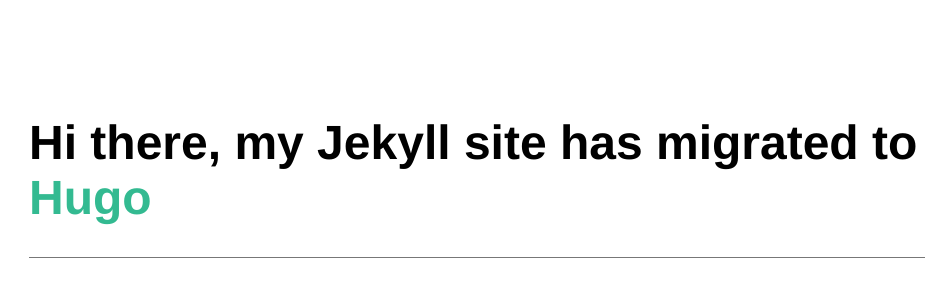
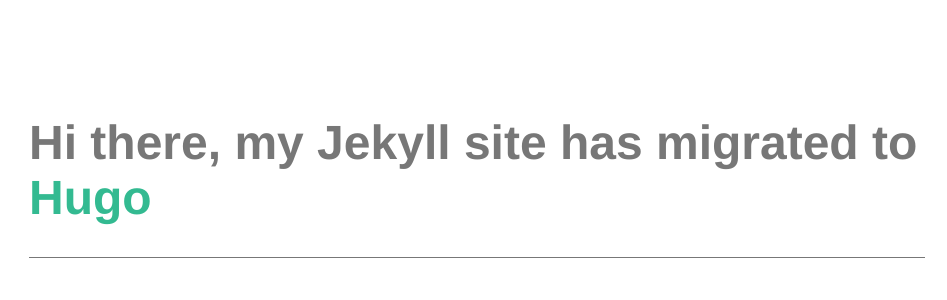
Before and after one commit to kevbarroga/kevbarroga.github.io, a Jekyll site: the page built from index.html, in a window 1280 px wide. Shown: the top 300 px of the page, without its empty margins (163-1110 px from the left). Built offline with Jekyll 4.4.1, drawn with Linux system fonts in a browser that asks for light colours.

Commit message:
Update main.css

```diff
--- a/css/main.css
+++ b/css/main.css
@@ -17,7 +17,7 @@
 }
 
 h1, h2, h3, h4 { font-family: 'Helvetica', 'Arial', 'Sans-Serif'; }
-h1 { font-size: 3em;  }
+h1 { font-size: 3em; color: #777;  }
 h2 { font-size: 2.7em; }
 h3 { font-size: 2.3em; }
 h4 { font-size: 1.9em; }
```
